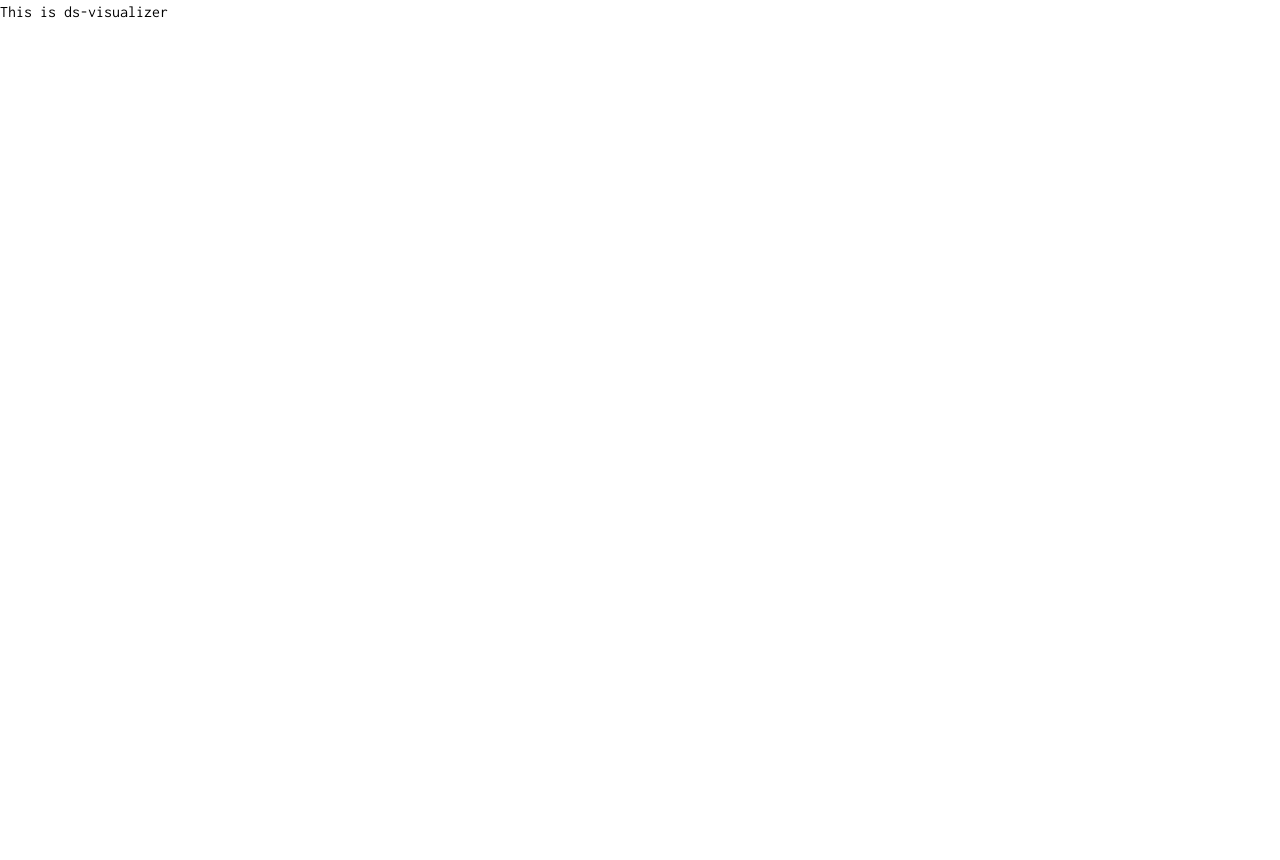
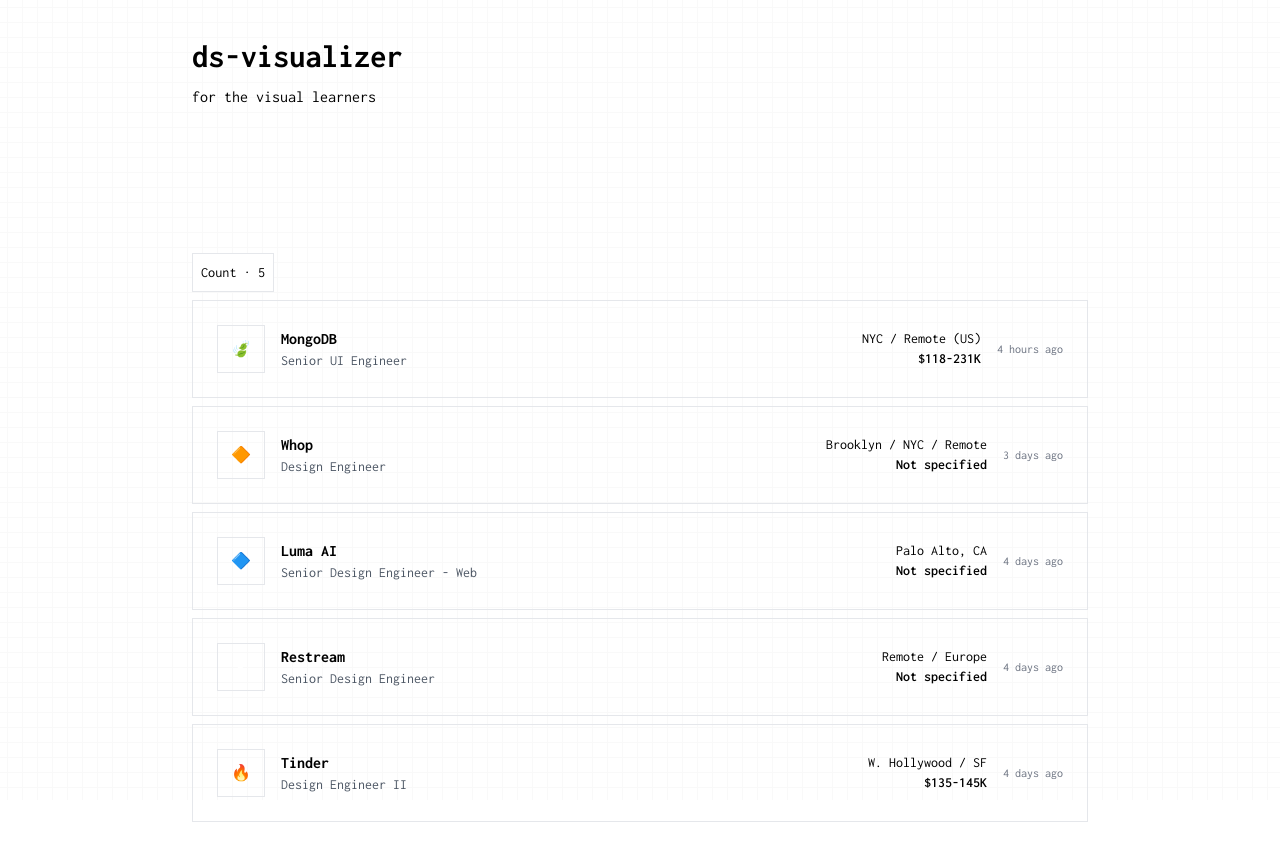
Before and after one commit to terrencejihoonjung/ds-visualizer, a React (Vite) app: page / in a window 1280 px wide. Before the commit the page ends 800 px from the top, so only its background shows below. Built offline with nearby package versions, Linux system fonts and the light colour scheme.

Commit message:
home page

```diff
--- a/src/AppRouter.tsx
+++ b/src/AppRouter.tsx
@@ -1,24 +1,27 @@
 import { RouterProvider, createBrowserRouter } from "react-router-dom";
 import Home from "./pages/Home/Home";
 import DynamicArray from "./pages/DynamicArray/DynamicArray";
+import Layout from "./Layout";
 
 const router = createBrowserRouter([
   {
     path: "/",
-    element: <Home />,
-  },
-  {
-    path: "/dynamic-array",
-    element: <DynamicArray />,
+    element: <Layout />,
+    children: [
+      {
+        index: true,
+        element: <Home />,
+      },
+      {
+        path: "dynamic-array",
+        element: <DynamicArray />,
+      },
+    ],
   },
 ]);
 
 function AppRouter() {
-  return (
-    <div className="w-full min-h-screen">
-      <RouterProvider router={router} />
-    </div>
-  );
+  return <RouterProvider router={router} />;
 }
 
 export default AppRouter;
--- /dev/null
+++ b/src/Layout.tsx
@@ -0,0 +1,15 @@
+import { Outlet } from "react-router-dom";
+import Background from "./components/Background";
+
+const Layout = () => {
+  return (
+    <div className="relative w-full min-h-screen">
+      <Background />
+      <div className="relative z-10">
+        <Outlet />
+      </div>
+    </div>
+  );
+};
+
+export default Layout;
--- /dev/null
+++ b/src/components/Background.tsx
@@ -0,0 +1,60 @@
+import { useMemo } from "react";
+
+interface Transform {
+  x: number;
+  y: number;
+  k: number;
+}
+
+interface BackgroundProps {
+  color?: string;
+  stroke?: number;
+  gap?: number;
+  transform?: Transform;
+}
+
+function Background({
+  color = "#F9F9F9",
+  stroke = 1,
+  gap = 15,
+  transform,
+}: BackgroundProps) {
+  const { x, y, k } = transform || { x: 0, y: 0, k: 1 };
+  const scaledGap = gap * k;
+  const patternId = useMemo(
+    () => `pattern-${Math.floor(Math.random() * 100000)}`,
+    []
+  );
+
+  return (
+    <div className="fixed inset-0 w-screen h-screen pointer-events-none">
+      <svg className="w-full h-full">
+        <pattern
+          id={patternId}
+          x={x % scaledGap}
+          y={y % scaledGap}
+          width={scaledGap}
+          height={scaledGap}
+          patternUnits="userSpaceOnUse"
+        >
+          <path
+            stroke={color}
+            strokeWidth={stroke}
+            d={`M${scaledGap / 2} 0 V${scaledGap} M0 ${
+              scaledGap / 2
+            } H${scaledGap}`}
+          />
+        </pattern>
+        <rect
+          x="0"
+          y="0"
+          width="100%"
+          height="100%"
+          fill={`url(#${patternId})`}
+        />
+      </svg>
+    </div>
+  );
+}
+
+export default Background;
--- a/src/pages/Home/Home.tsx
+++ b/src/pages/Home/Home.tsx
@@ -1,5 +1,89 @@
+const jobListings = [
+  {
+    company: "MongoDB",
+    position: "Senior UI Engineer",
+    location: "NYC / Remote (US)",
+    salary: "$118-231K",
+    logo: "🍃",
+    postedAgo: "4 hours ago",
+  },
+  {
+    company: "Whop",
+    position: "Design Engineer",
+    location: "Brooklyn / NYC / Remote",
+    salary: "Not specified",
+    logo: "🔶",
+    postedAgo: "3 days ago",
+  },
+  {
+    company: "Luma AI",
+    position: "Senior Design Engineer - Web",
+    location: "Palo Alto, CA",
+    salary: "Not specified",
+    logo: "🔷",
+    postedAgo: "4 days ago",
+  },
+  {
+    company: "Restream",
+    position: "Senior Design Engineer",
+    location: "Remote / Europe",
+    salary: "Not specified",
+    logo: "R",
+    postedAgo: "4 days ago",
+  },
+  {
+    company: "Tinder",
+    position: "Design Engineer II",
+    location: "W. Hollywood / SF",
+    salary: "$135-145K",
+    logo: "🔥",
+    postedAgo: "4 days ago",
+  },
+];
+
 function Home() {
-  return <div className="w-full h-full">This is ds-visualizer</div>;
+  return (
+    <div className="w-full min-h-screen bg-base-200 p-8">
+      <div className="max-w-4xl mx-auto">
+        <header className="mb-36">
+          <h1 className="text-h1 font-bold mb-1">ds-visualizer</h1>
+          <h1 className="text-h5 font-regular mb-2">for the visual learners</h1>
+        </header>
+
+        <div className="flex flex-col">
+          <div className="flex justify-between items-center mb-2">
+            <div className="bg-base-100 text-small p-2 border border-1-neutral">
+              Count · {jobListings.length}
+            </div>
+          </div>
+
+          <div className="">
+            {jobListings.map((job, index) => (
+              <div
+                key={index}
+                className="bg-transparent p-6 border flex items-center mb-2"
+              >
+                <div className="border w-12 h-12 bg-primary flex items-center justify-center text-white font-bold mr-4">
+                  {job.logo}
+                </div>
+                <div className="flex-grow">
+                  <h2 className="font-bold">{job.company}</h2>
+                  <p className="text-sm text-gray-600">{job.position}</p>
+                </div>
+                <div className="text-right">
+                  <p className="text-sm">{job.location}</p>
+                  <p className="text-sm font-semibold">{job.salary}</p>
+                </div>
+                <div className="ml-4 text-xs text-gray-500">
+                  {job.postedAgo}
+                </div>
+              </div>
+            ))}
+          </div>
+        </div>
+      </div>
+    </div>
+  );
 }
 
 export default Home;
```
